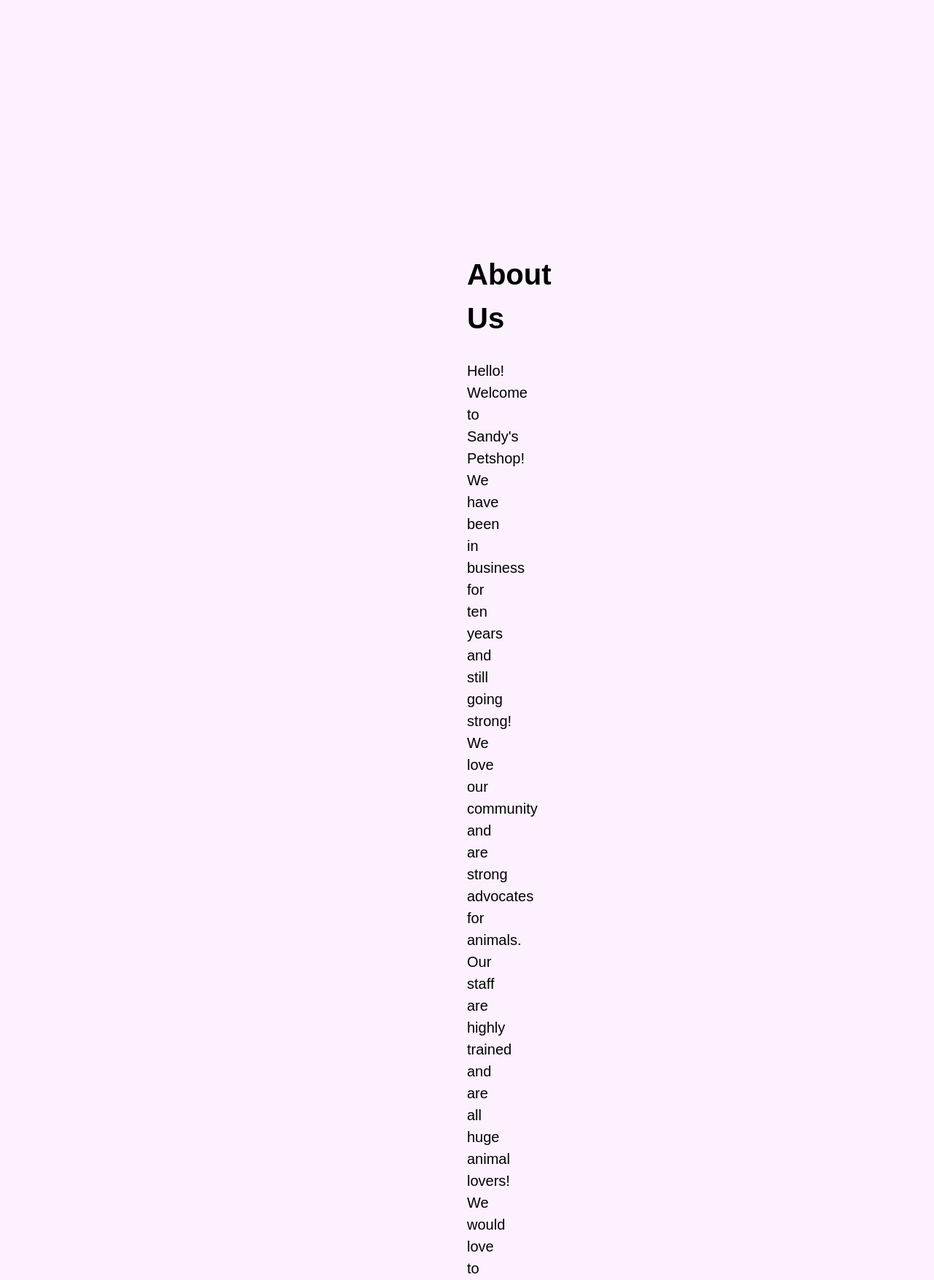
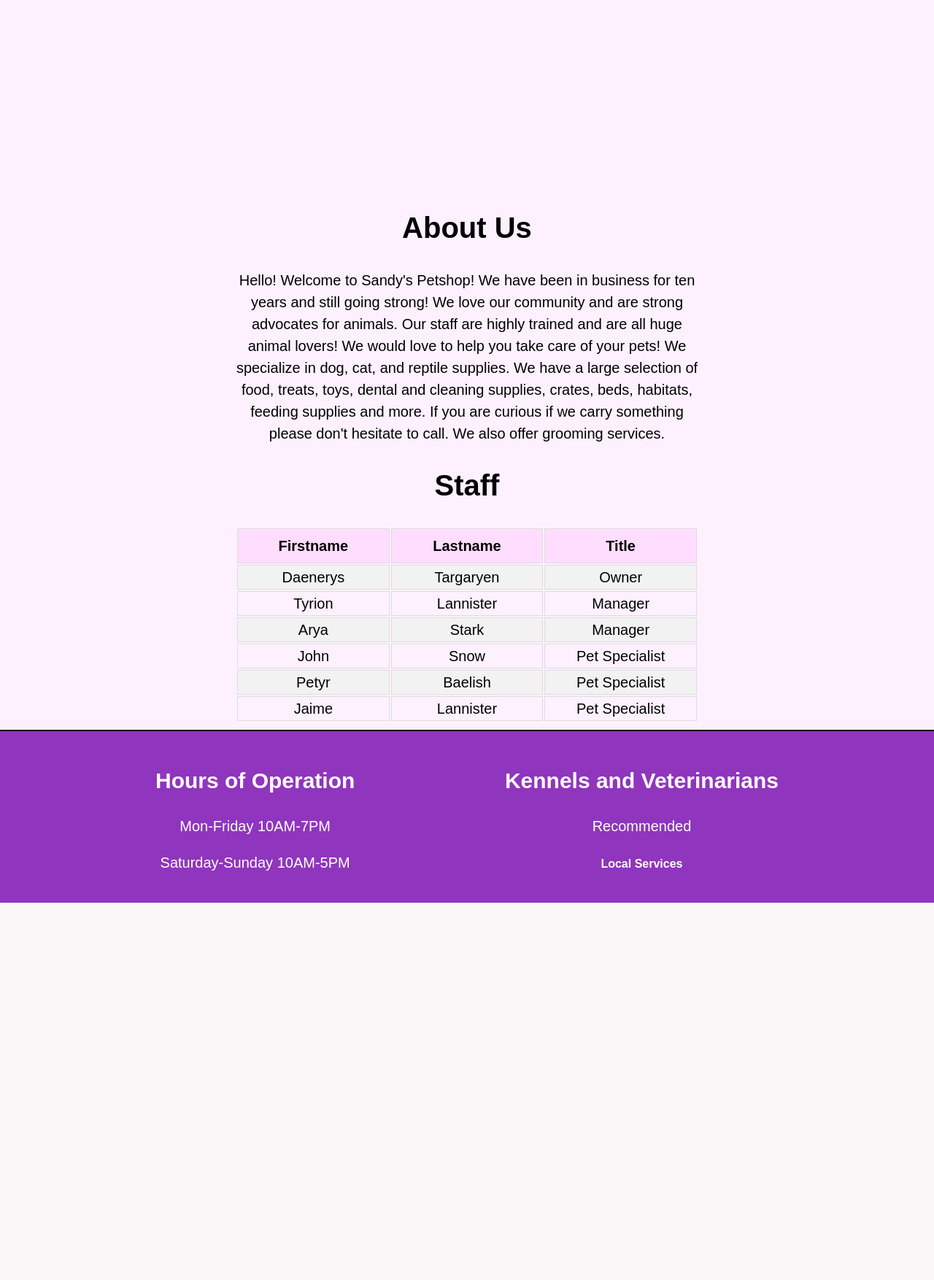
Before and after one commit to sec10/WebDev_ClassSite, a PHP site: page /about.html in a window 1280 px wide. Shown: the part 166-1920 px from the top of the page at 73% size. After the commit the page ends 1403 px from the top, so only its background shows below. Run offline with PHP 8.4, Linux system fonts and the light colour scheme.

Commit message:
Update style.css

```diff
--- a/style.css
+++ b/style.css
@@ -140,7 +140,7 @@ a:hover {
 #about {
     text-align: center;
     width: 50%;
-    padding: 25%;
+    padding-top: 20%;
     margin: 0 auto;
 }
 
```
